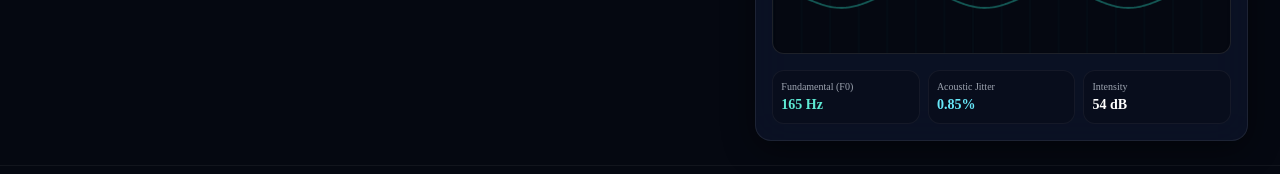
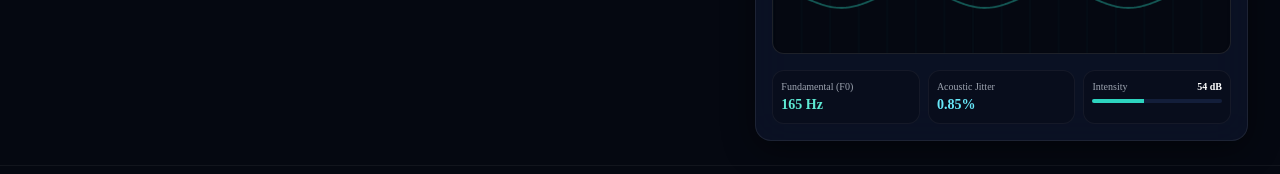
Before and after one commit to Rakshi2609/Ai_project, a Next.js app in the folder dashboard/: page / in a window 1280 px wide. Shown: the part 1311-1485 px from the top of the page. Built offline with nearby package versions, Linux system fonts and the light colour scheme; no server answers.

Commit message:
feat(audio): add real-time VU meter level indicator in VoiceCapture

```diff
--- a/dashboard/components/VoiceCapture.tsx
+++ b/dashboard/components/VoiceCapture.tsx
@@ -379,9 +379,28 @@ export default function VoiceCapture({
           </span>
         </div>
 
-        <div className="bg-dark-900/90 p-2 rounded-xl border border-white/5">
-          <span className="text-gray-400 text-[10px] block">Intensity</span>
-          <span className="text-white font-bold text-sm">{audioMetrics.intensity_db} dB</span>
+        <div className="bg-dark-900/90 p-2 rounded-xl border border-white/5 space-y-1">
+          <div className="flex justify-between items-center text-[10px]">
+            <span className="text-gray-400">Intensity</span>
+            <span className="text-white font-bold">{audioMetrics.intensity_db} dB</span>
+          </div>
+          <div className="w-full bg-dark-800 rounded-full h-1 overflow-hidden">
+            <div
+              className={`h-full transition-all duration-100 ${
+                audioMetrics.intensity_db > 65
+                  ? "bg-amber-400"
+                  : audioMetrics.intensity_db > 45
+                  ? "bg-teal-400"
+                  : "bg-gray-600"
+              }`}
+              style={{
+                width: `${Math.max(
+                  5,
+                  Math.min(100, ((audioMetrics.intensity_db - 30) / 60) * 100)
+                )}%`,
+              }}
+            />
+          </div>
         </div>
       </div>
     </div>
```
